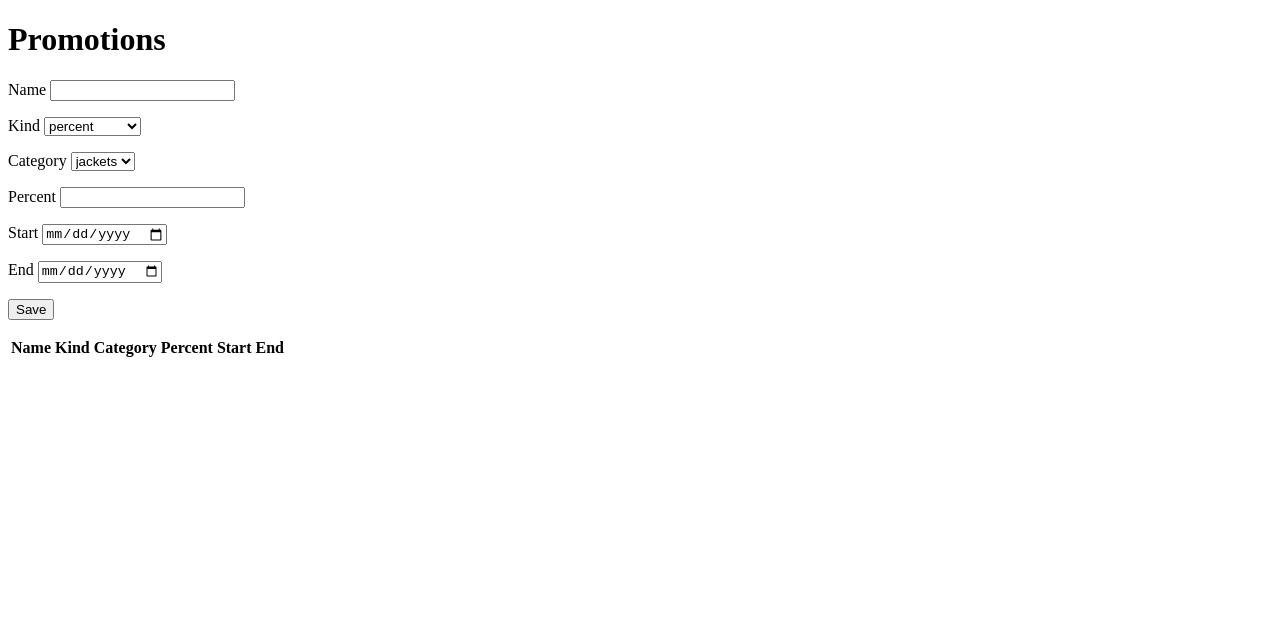
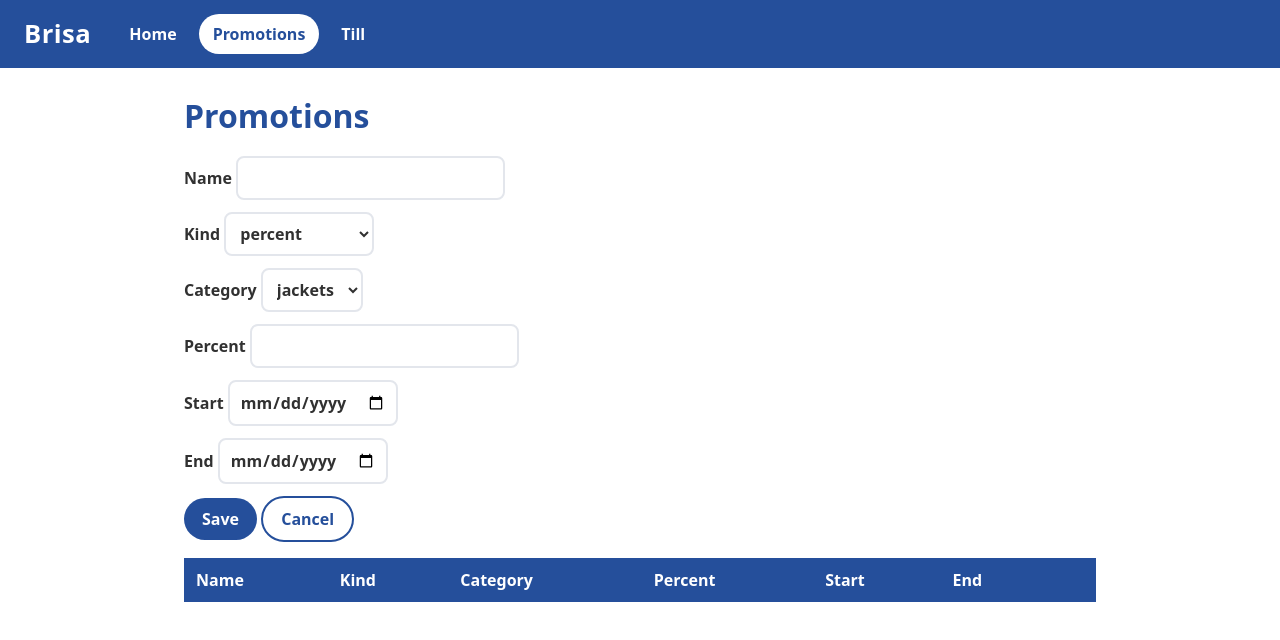
Before and after one commit to thellmwhisperer/sdd-workshop, a plain HTML site: page group-4/app/promotions.html in a window 1280 px wide. Drawn offline with Linux system fonts and the light colour scheme.

Commit message:
011-supermarket-look (#12)

```diff
--- a/group-4/app/promotions.html
+++ b/group-4/app/promotions.html
@@ -3,8 +3,14 @@
 <head>
 <meta charset="utf-8">
 <title>Promotions</title>
+<link rel="stylesheet" href="theme.css">
 </head>
 <body>
+<header>
+  <a class="brand" href="index.html">Brisa</a>
+  <nav><a href="index.html">Home</a><a href="promotions.html" aria-current="page">Promotions</a><a href="till.html">Till</a></nav>
+</header>
+<main>
 <h1>Promotions</h1>
 <form id="form">
   <p><label>Name <input id="name"></label></p>
@@ -25,6 +31,7 @@
   <thead><tr><th>Name</th><th>Kind</th><th>Category</th><th>Percent</th><th>Start</th><th>End</th><th></th></tr></thead>
   <tbody></tbody>
 </table>
+</main>
 <script src="products.js"></script>
 <script src="store.js"></script>
 <script>
--- /dev/null
+++ b/group-4/app/theme.css
@@ -0,0 +1,29 @@
+:root { --blue: #254F9B; --red: #C20016; --text: #313131; --line: #e3e6ec; }
+* { box-sizing: border-box; }
+body { margin: 0; font-family: system-ui, Arial, sans-serif; color: var(--text); background: #fff; line-height: 1.5; }
+header { background: var(--blue); color: #fff; display: flex; align-items: center; gap: 24px; padding: 14px 24px; }
+header .brand { font-size: 1.6rem; font-weight: 800; color: #fff; text-decoration: none; letter-spacing: 0.5px; }
+header nav { display: flex; gap: 8px; }
+header nav a { color: #fff; text-decoration: none; font-weight: 700; padding: 8px 14px; border-radius: 999px; }
+header nav a:hover, header nav a:focus { background: rgba(255, 255, 255, 0.2); }
+header nav a[aria-current="page"] { background: #fff; color: var(--blue); }
+main { max-width: 960px; margin: 0 auto; padding: 24px; }
+h1 { color: var(--blue); font-weight: 800; margin: 0 0 16px; }
+label { font-weight: 700; }
+input, select { font: inherit; padding: 8px 10px; border: 2px solid var(--line); border-radius: 8px; color: var(--text); background: #fff; }
+input:focus, select:focus { outline: none; border-color: var(--blue); }
+button, .button { font: inherit; font-weight: 700; padding: 9px 18px; border: 0; border-radius: 999px; background: var(--blue); color: #fff; cursor: pointer; text-decoration: none; display: inline-block; }
+button:hover, .button:hover { filter: brightness(1.15); }
+button.danger, #list button:last-child { background: var(--red); }
+#cancel { background: #fff; color: var(--blue); border: 2px solid var(--blue); }
+form p { margin: 12px 0; }
+#errors { color: var(--red); font-weight: 700; }
+table { border-collapse: collapse; width: 100%; margin-top: 16px; }
+th { background: var(--blue); color: #fff; text-align: left; padding: 10px 12px; }
+td { padding: 10px 12px; border-bottom: 1px solid var(--line); }
+td button { margin-right: 6px; padding: 5px 12px; }
+#receipt { background: #fff; border: 2px dashed var(--line); border-radius: 8px; padding: 16px; max-width: 360px; font-family: ui-monospace, Menlo, Consolas, monospace; }
+.hero { background: #f4f6fb; border-radius: 16px; padding: 32px; }
+.hero p { font-size: 1.15rem; }
+.hero .actions { display: flex; gap: 12px; flex-wrap: wrap; margin-top: 20px; }
+.hero .button.accent { background: var(--red); }
```
Also changed, not shown: group-4/app/index.html (+15 -1 lines), group-4/app/till.html (+7 -0 lines), 1 other file.
